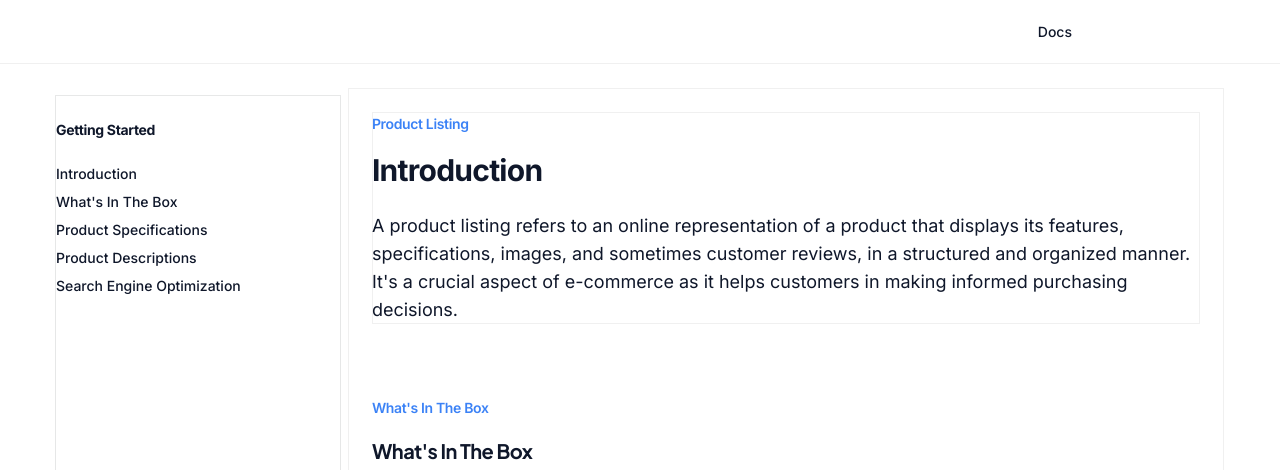
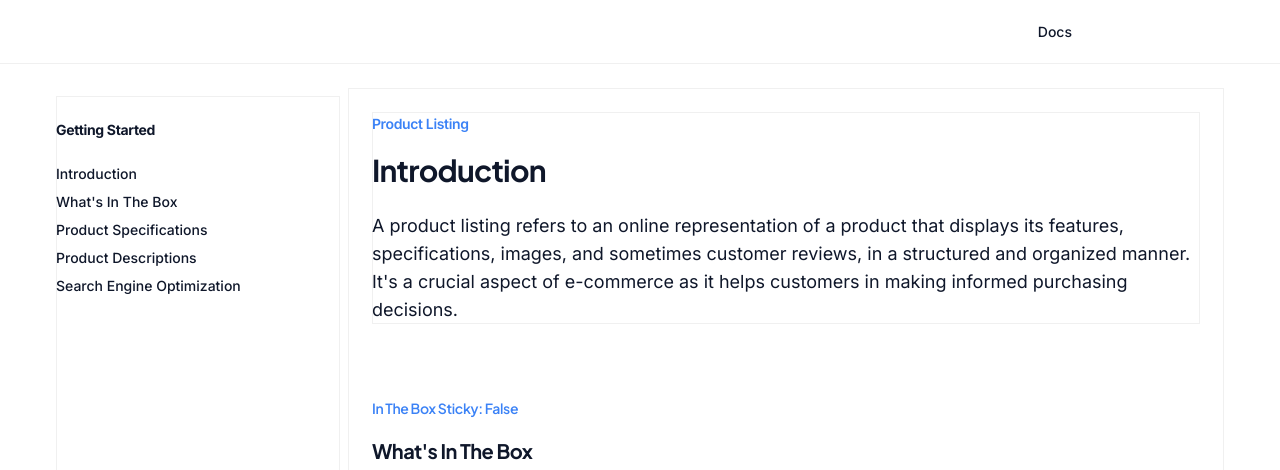
Before and after one commit to rogelcristobal/digiDirect-vite, a React (Vite) app: page / in a window 1280 px wide. Shown: the top 470 px of the page. Built offline with nearby package versions, Linux system fonts and the light colour scheme.

Commit message:
uses react intersection observer to detect sticky position

```diff
--- a/package.json
+++ b/package.json
@@ -10,7 +10,8 @@
   },
   "dependencies": {
     "react": "^18.2.0",
-    "react-dom": "^18.2.0"
+    "react-dom": "^18.2.0",
+    "react-intersection-observer": "^9.4.2"
   },
   "devDependencies": {
     "@tailwindcss/typography": "^0.5.9",
--- a/src/components/Section.jsx
+++ b/src/components/Section.jsx
@@ -1,28 +1,34 @@
 import React from "react";
 import { useState, useEffect, useRef } from "react";
+import { useInView } from "react-intersection-observer";
+
 const Section = ({ title, children, category, child }) => {
   const [sticky, setSticky] = useState(false);
-  const ref = useRef(null);
+  const { ref, inView, entry } = useInView();
+  const parentRef = useRef(null);
   useEffect(() => {
-    if (ref.current) {
-      window.onscroll = function () {
-        if (window.pageYOffset > ref.current.offsetTop) {
-          setSticky(true);
-        } else {
-          setSticky(false);
-        }
-      };
-    }
-  }, [ref.current]);
+    const handleScroll = () => {
+      if (entry && parentRef) {
+        const offset = entry.target.offsetTop;
+        if (offset > 24 && offset <= parentRef.current.offsetHeight) {
+          setSticky(true)
+        }else{setSticky(false)}
+      }
+    };
+    window.addEventListener("scroll", handleScroll);
+    return () => {
+      window.removeEventListener("scroll", handleScroll);
+    };
+  }, [entry,parentRef]);
+
   return (
-    <div className="flex-auto  box-border pb-4 pt-6 relative">
+    <div ref={parentRef} className="flex-auto  box-border pb-4 pt-6 relative">
       {category && (
         <p
-          ref={category ? ref : null}
-          className={`sticky  top-5 transition-all duration-300 ease-in-out  w-fit z-30 text-sm leading-[24px] tracking-tight font-semibold mb-3 capitalize lg:mb-4 text-blue-500 `}
+          {...(category && { ref: ref })}
+          className={`sticky  top-5 transition-all duration-300 ease-in-out  w-fit z-30 text-sm leading-[24px] tracking-tight font-semibold mb-3 capitalize lg:mb-4 text-blue-500 font-plus`}
         >
-
-          {title}
+         {category} sticky: {String(sticky)}
         </p>
       )}
 
--- a/src/components/SidebarLayoutPage.jsx
+++ b/src/components/SidebarLayoutPage.jsx
@@ -4,11 +4,10 @@ import DocsContext from "../context/DocsContext";
 import Section from "./Section";
 const SidebarLayoutPage = () => {
   const { state: textContent } = useContext(DocsContext);
-  console.log(textContent);
   return (
     <>
       {/* sidebar */}
-      <div className="h-[calc(100vh-5.5rem)] sticky top-24 thin-box-divider w-96 medium-box-divider pt-6">
+      <div className="h-[calc(100vh-5.5rem)] sticky top-24 thin-box-divider w-96 pt-6">
         {/* content */}
         <h5 className="text-slate-900 text-sm tracking-tight text-left  font-bold capitalize mb-6">
           getting started
@@ -34,8 +33,8 @@ const SidebarLayoutPage = () => {
           <p className="text-sm leading-[24px] tracking-tight font-semibold mb-3 capitalize lg:mb-4 text-blue-500">
             {textContent.category}
           </p>
-          <h1 className="inline-block text-2xl sm:text-3xl font-bold text-slate-900 tracking-tight capitalize">
-            {textContent.title}{" "}
+          <h1 className="inline-block text-2xl sm:text-3xl font-plus font-bold text-slate-900 tracking-tight capitalize">
+            {textContent.title}
           </h1>
           <p className="mt-4 lg:mt-6 text-lg ">{textContent.detail}</p>
         </div>
--- a/src/main.jsx
+++ b/src/main.jsx
@@ -4,9 +4,9 @@ import App from "./App";
 import "./index.css";
 import { DocsProvider } from "./context/DocsContext";
 ReactDOM.createRoot(document.getElementById("root")).render(
-  <React.StrictMode>
+  // <React.StrictMode>
     <DocsProvider>
       <App />
     </DocsProvider>
-  </React.StrictMode>
+  // </React.StrictMode>
 );
```
Also changed, not shown: 1 other file (tests, documents, lock files or other folders).
